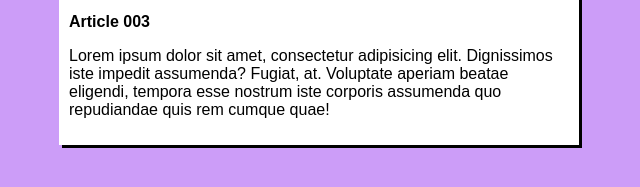
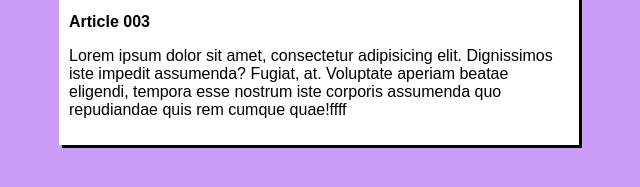
Before and after one commit to geneilson1980/site-project, a plain HTML site: page index.html in a window 1280 px wide. Shown: the part 501-688 px from the top of the page, 321-961 px from the left. Drawn offline with Linux system fonts and the light colour scheme.

Commit message:
Update
Update

```diff
--- a/index.html
+++ b/index.html
@@ -26,7 +26,7 @@
         </article>
         <article>
             <h2>Article 003</h2>
-            <p>Lorem ipsum dolor sit amet, consectetur adipisicing elit. Dignissimos iste impedit assumenda? Fugiat, at. Voluptate aperiam beatae eligendi, tempora esse nostrum iste corporis assumenda quo repudiandae quis rem cumque quae!</p>
+            <p>Lorem ipsum dolor sit amet, consectetur adipisicing elit. Dignissimos iste impedit assumenda? Fugiat, at. Voluptate aperiam beatae eligendi, tempora esse nostrum iste corporis assumenda quo repudiandae quis rem cumque quae!ffff</p>
         </article>
     </main>
 
```
